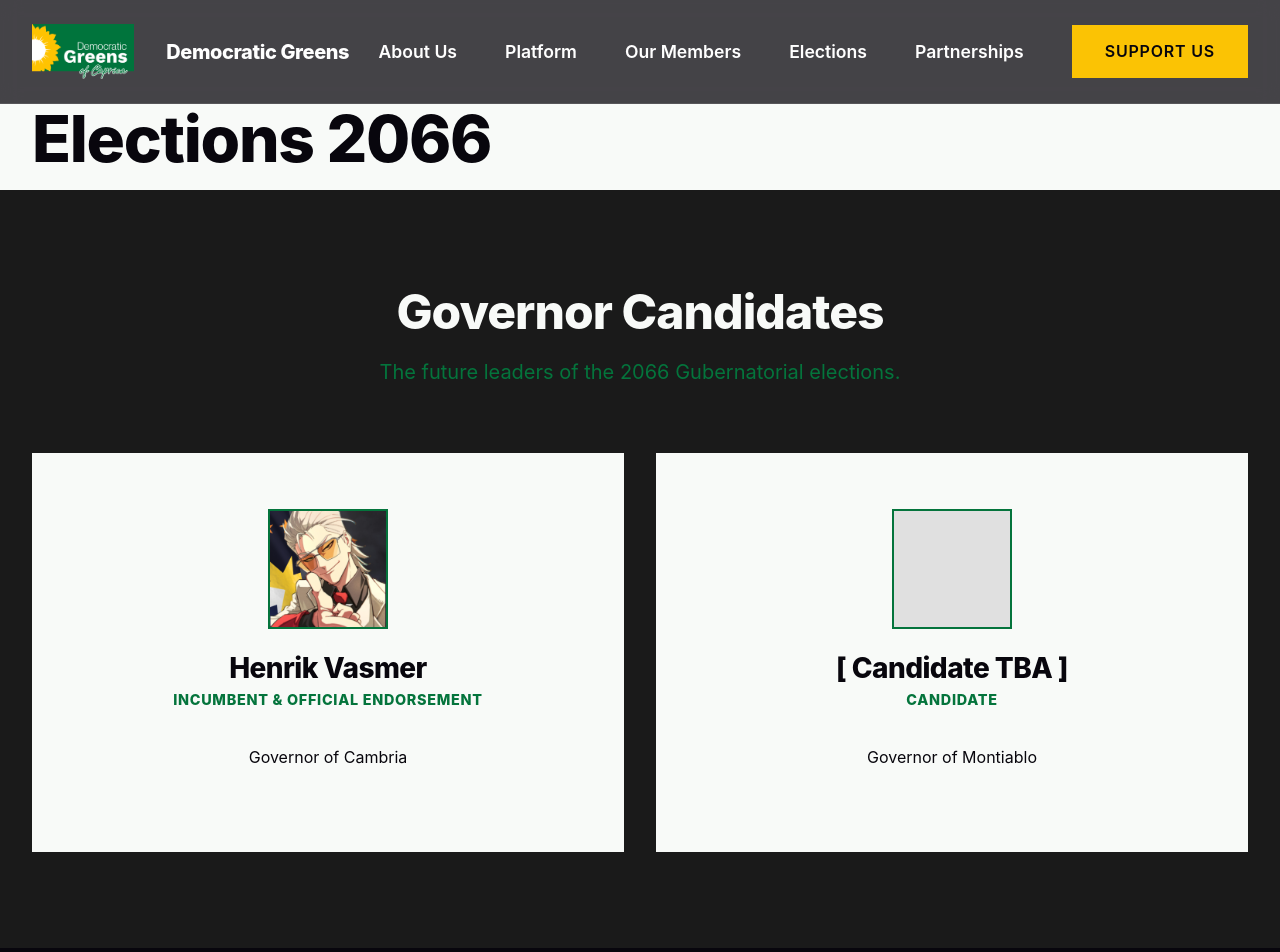
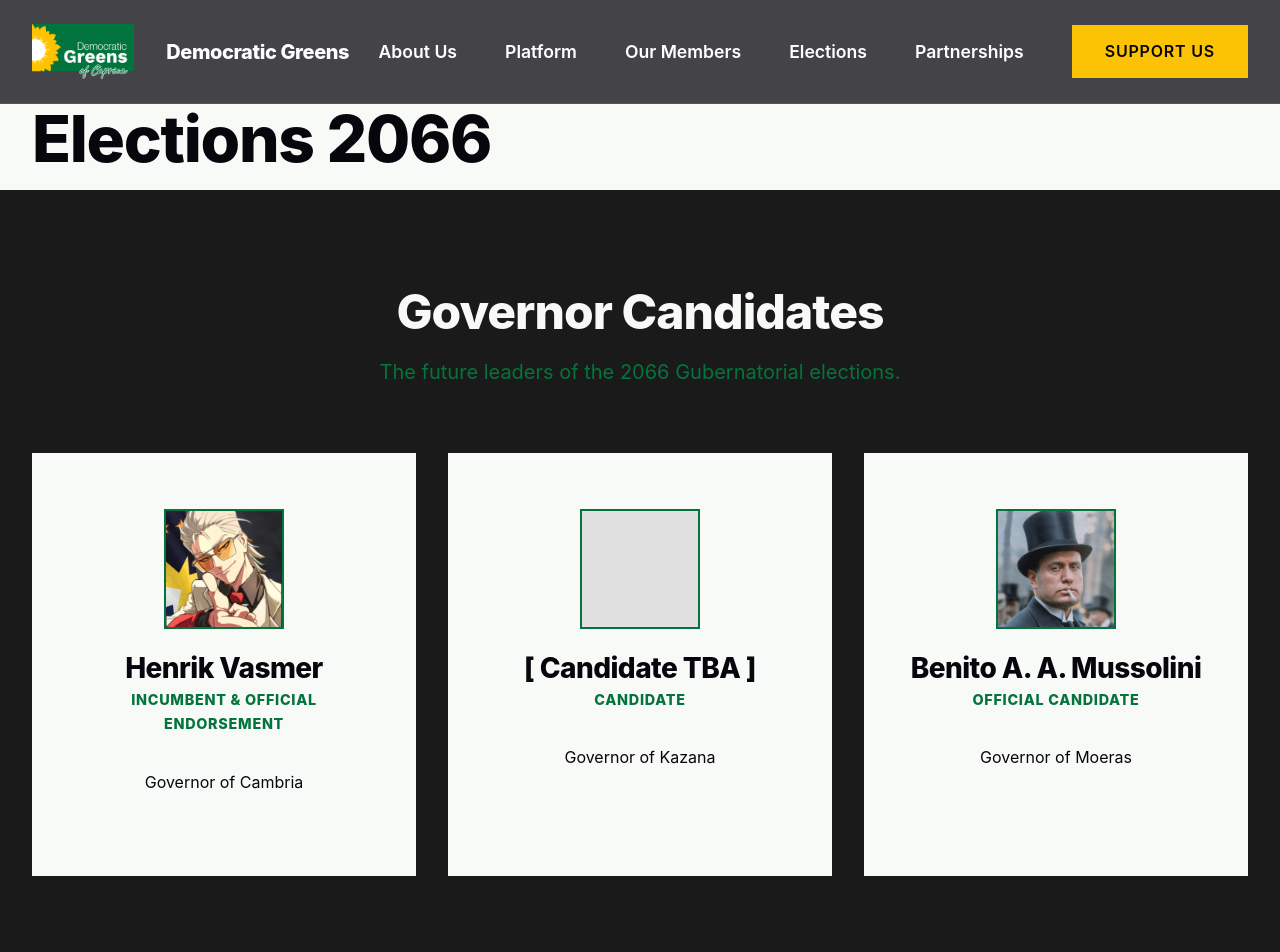
Before and after one commit to uumeet-zade/DGCaprica, a React (Vite) app: page /DGCaprica/elections in a window 1280 px wide. Shown: the top 952 px of the page. Built offline with nearby package versions, Linux system fonts and the light colour scheme.

Commit message:
oougghhhh

```diff
--- a/src/pages/Elections.jsx
+++ b/src/pages/Elections.jsx
@@ -1,9 +1,11 @@
 import henrikImg from '../assets/Heinrikofficialportrait.png';
+import mussoliniImg from '../assets/Mussolini.png';
 
 export default function Elections() {
   const governorRaces = [
     { region: "Cambria", candidate: "Henrik Vasmer", status: "Incumbent & Official Endorsement", isTBA: false, img: henrikImg },
-    { region: "Montiablo", candidate: "[ Candidate TBA ]", status: "Candidate", isTBA: true, img: null }
+    { region: "Kazana", candidate: "[ Candidate TBA ]", status: "Candidate", isTBA: true, img: null },
+    { region: "Moeras", candidate: "Benito A. A. Mussolini", status: "Official Candidate", isTBA: false, img: mussoliniImg }
   ];
 
   return (
```
Also changed, not shown: src/assets/Mussolini.png (added).
